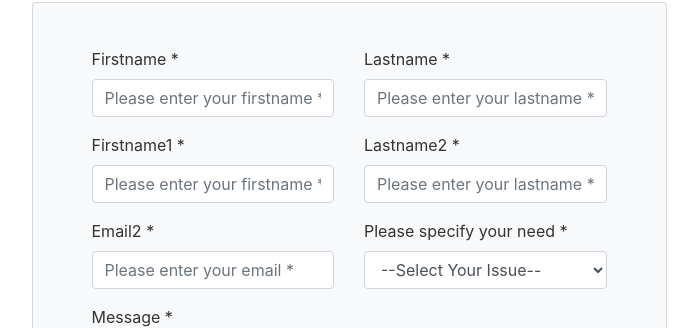
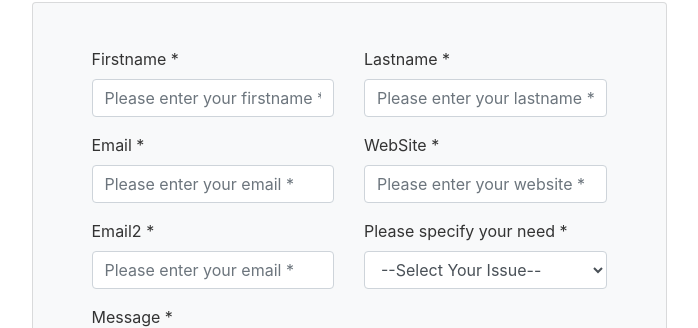
Before and after one commit to app-oszkar/new, a Jekyll site: the page built from _pages/test.md, in a window 1280 px wide. Shown: the part 110-438 px from the top of the page, without its empty margins (291-989 px from the left). Built offline with Jekyll 4.4.1, drawn with Linux system fonts in a browser that asks for light colours; nearby versions of some CDN libraries.

Commit message:
Update subdomain.html

```diff
--- a/_includes/subdomain.html
+++ b/_includes/subdomain.html
@@ -21,10 +21,10 @@
 
                                                          <div class="row">
                                     <div class="col-md-6">
-                                        <div class="form-group"> <label for="form_name">Firstname1 *</label> <input id="form_name" type="text" name="name" class="form-control" placeholder="Please enter your firstname *" required="required" data-error="Firstname is required."> </div>
+                                        <div class="form-group"> <label for="form_email">Email *</label> <input id="form_email" type="email" name="email" class="form-control" placeholder="Please enter your email *" required="required" data-error="Valid email is required."> </div>
                                     </div>
                                     <div class="col-md-6">
-                                        <div class="form-group"> <label for="form_lastname">Lastname2 *</label> <input id="form_lastname" type="text" name="surname" class="form-control" placeholder="Please enter your lastname *" required="required" data-error="Lastname is required."> </div>
+                                        <div class="form-group"> <label for="form_lastname">WebSite *</label> <input id="website" type="text" name="website" class="form-control" placeholder="Please enter your website *" required="required" data-error="Lastname is required."> </div>
                                     </div>
                                 </div>
 
```
